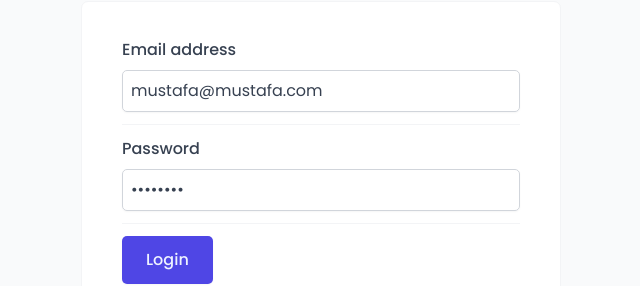
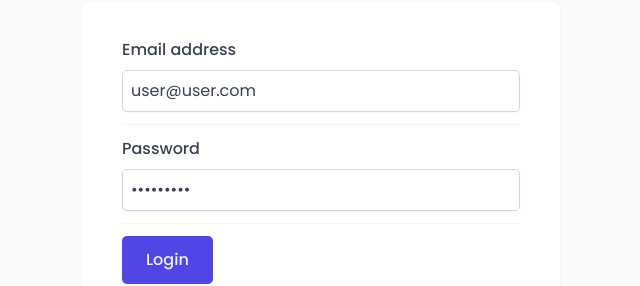
Before and after one commit to mustafa-khaled/Hotel-Dashboard, a React (Vite) app: page /login in a window 1280 px wide. Shown: the part 385-671 px from the top of the page, without its empty margins (319-959 px from the left). Built offline with nearby package versions, Linux system fonts and the light colour scheme; a web font is replaced by a local one.

Commit message:
change user

```diff
--- a/src/features/authentication/LoginForm.jsx
+++ b/src/features/authentication/LoginForm.jsx
@@ -6,8 +6,8 @@ import FormRow from "../../ui/formRow/FormRow";
 import SpinnerMini from "../../ui/spinnerMini/SpinnerMini";
 
 function LoginForm() {
-  const [email, setEmail] = useState("mustafa@mustafa.com");
-  const [password, setPassword] = useState("12345678");
+  const [email, setEmail] = useState("user@user.com");
+  const [password, setPassword] = useState("123456789");
   const { login, isLoading } = useLogin();
 
   function handleSubmit(e) {
```
